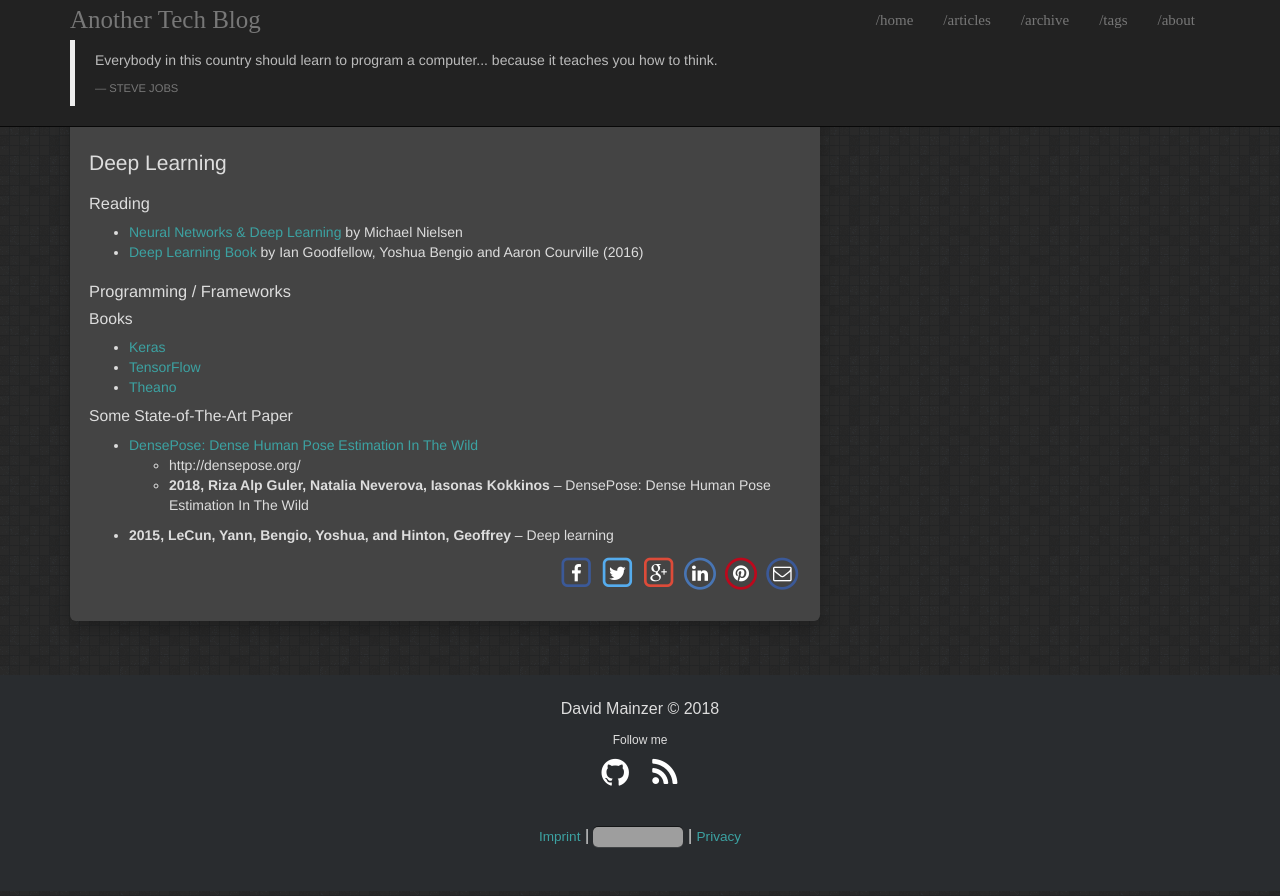
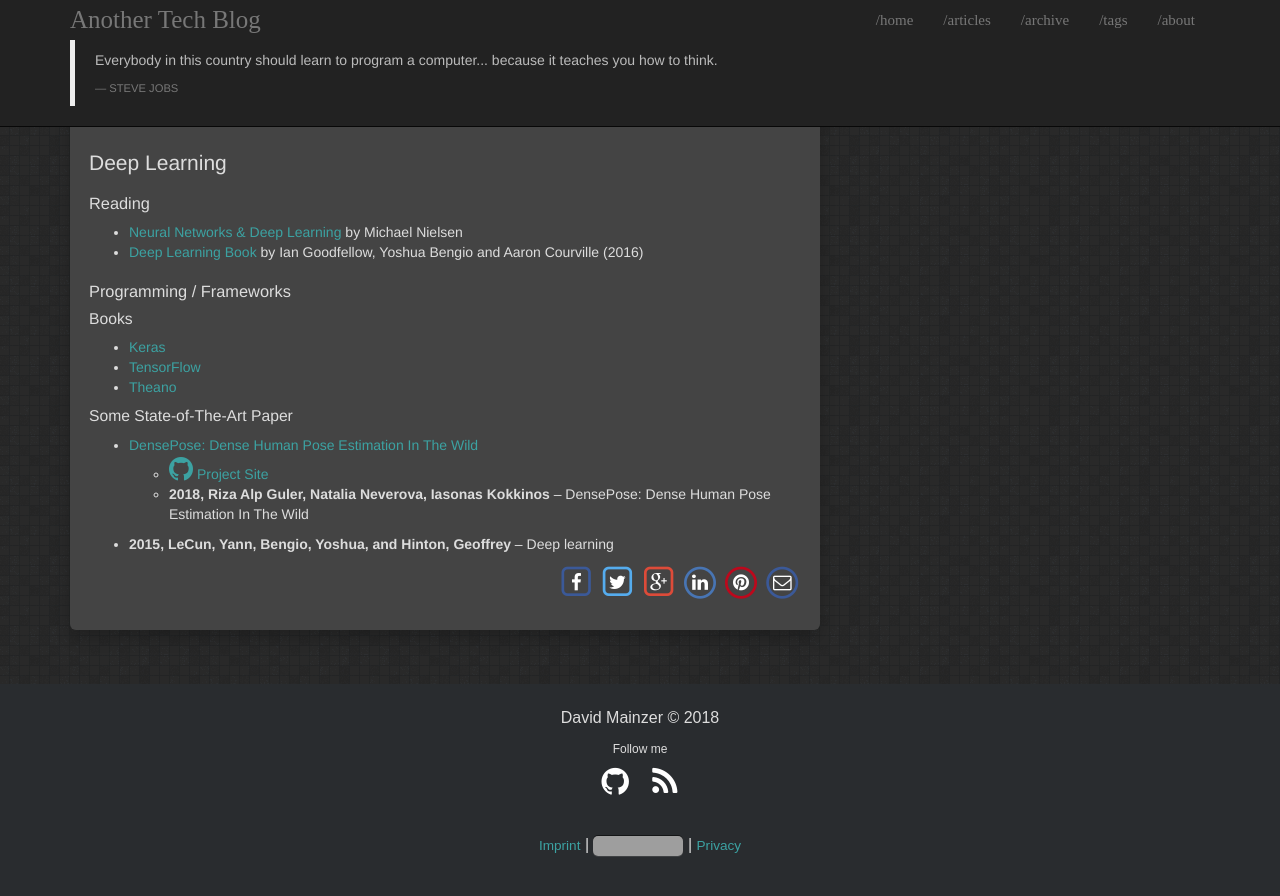
Before and after one commit to davidmainzer/davidmainzer.github.io, a Jekyll site: the page built from _articles/Deep_Learning.md, in a window 1280 px wide and 900 px high, scrolled down 515 px. Shown: the top 896 px of the window. Built offline with Jekyll 4.4.1, drawn with Linux system fonts in a browser that asks for light colours; nearby versions of some CDN libraries; grey boxes are pictures that could not be loaded.

Commit message:
Update Deep_Learning.md

```diff
--- a/_articles/Deep_Learning.md
+++ b/_articles/Deep_Learning.md
@@ -55,7 +55,7 @@ This is a summary of some of the resources that I have either found useful mysel
 <bibtex src="{{ site.url }}/bibtex/2018_-_DensePose.bib"></bibtex>
 
 * [DensePose: Dense Human Pose Estimation In The Wild](https://arxiv.org/abs/1802.00434)
-  * http://densepose.org/
+  * [<i class="fa fa-github fa-2x"></i> Project Site](http://densepose.org/ "Project Website")
   * <div class="bibtex_display" bibtexkeys="Guler2018DensePose"></div>
 
 <bibtex src="{{ site.url }}/bibtex/2015_-_DeepLearning_LeCunHinton.bib"></bibtex>
```
